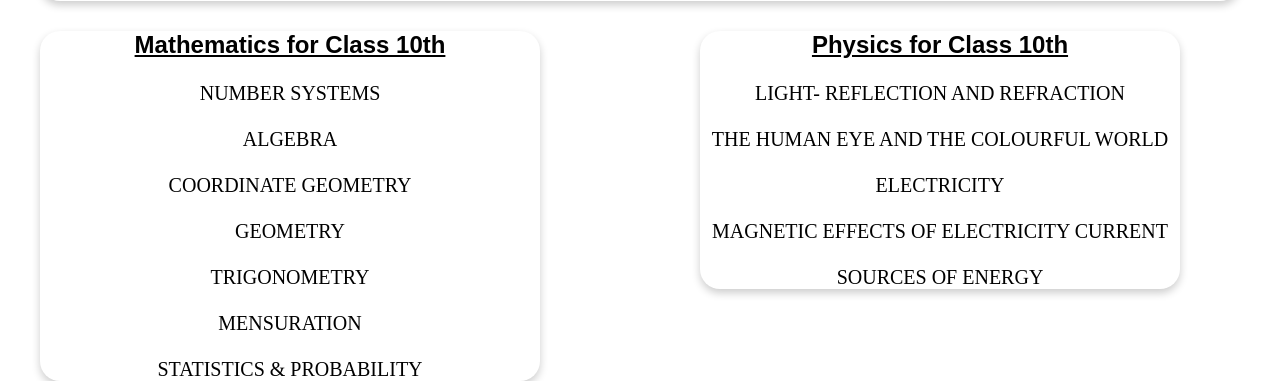
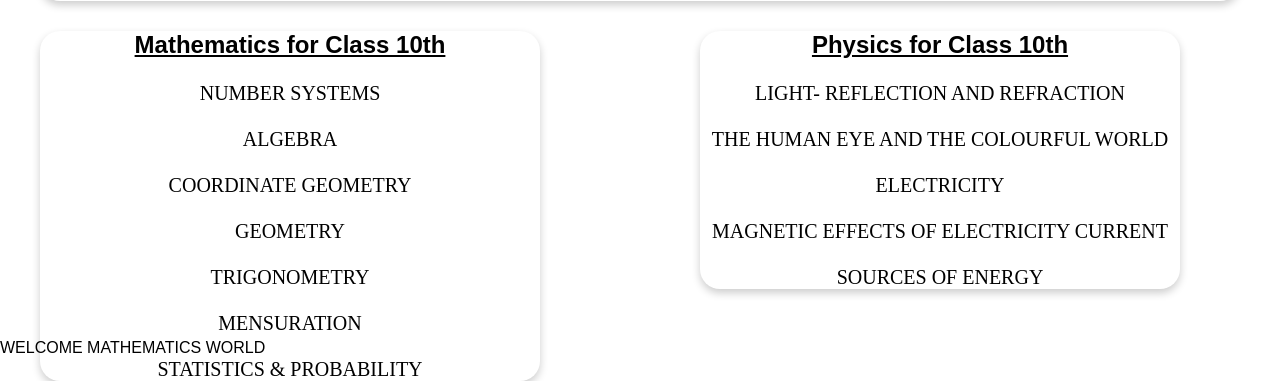
Before and after one commit to kumarsumit684/study247, a plain HTML site: page index.html in a window 1280 px wide. Shown: the part 473-854 px from the top of the page. Drawn offline with Linux system fonts and the light colour scheme.

Commit message:
Update index.html

```diff
--- a/index.html
+++ b/index.html
@@ -149,6 +149,7 @@
 	}
 
 </style>
+<p> WELCOME MATHEMATICS WORLD </P>
 
 
 	</body>
```
